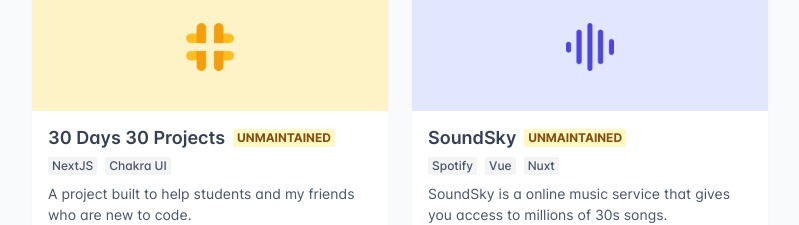
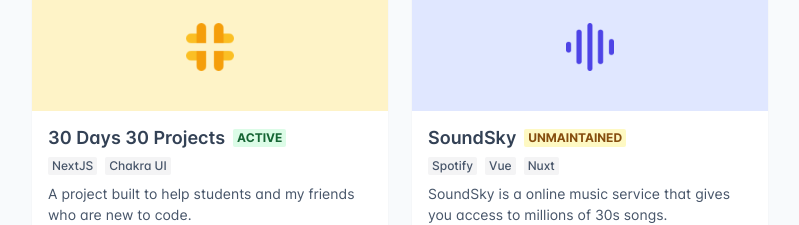
Before and after one commit to iamsahebgiri/iamsahebgiri, a Next.js app: page /projects in a window 1280 px wide. Shown: the part 1180-1405 px from the top of the page, without its empty margins (240-1039 px from the left). Built offline with nearby package versions, Linux system fonts and the light colour scheme; a small style sheet from the web is missing.

Commit message:
chore: updated resume and fixed 404 links

```diff
--- a/components/Hero.tsx
+++ b/components/Hero.tsx
@@ -52,7 +52,7 @@
           <Box my="10">
             <Button
               as="a"
-              href="./assets/saheb-giri-resume-02-2023.pdf"
+              href="./assets/resume.pdf"
               colorScheme="orange"
               target="_blank"
               rel="noopener noreferer"
--- a/data/projectsData.json
+++ b/data/projectsData.json
@@ -38,7 +38,7 @@
     "description": "🔥Fusing Brilliance with Code",
     "tags": ["NextJS", "react", "TRPC", "docker"],
     "theme": "lightBlue",
-    "link": "https://github.com/iamsahebgiri/codefusion",
+    "link": "https://github.com/iamsahebgiri/project-fermat",
     "status": "active"
   },
   {
@@ -95,7 +95,7 @@
     "tags": ["NextJS", "Chakra UI"],
     "theme": "amber",
     "link": "https://30days30projects.vercel.app/",
-    "status": "unmaintained"
+    "status": "active"
   },
   {
     "id": "gcpiar2n5tc",
```
Also changed, not shown: 1 other file (tests, documents, lock files or other folders).
